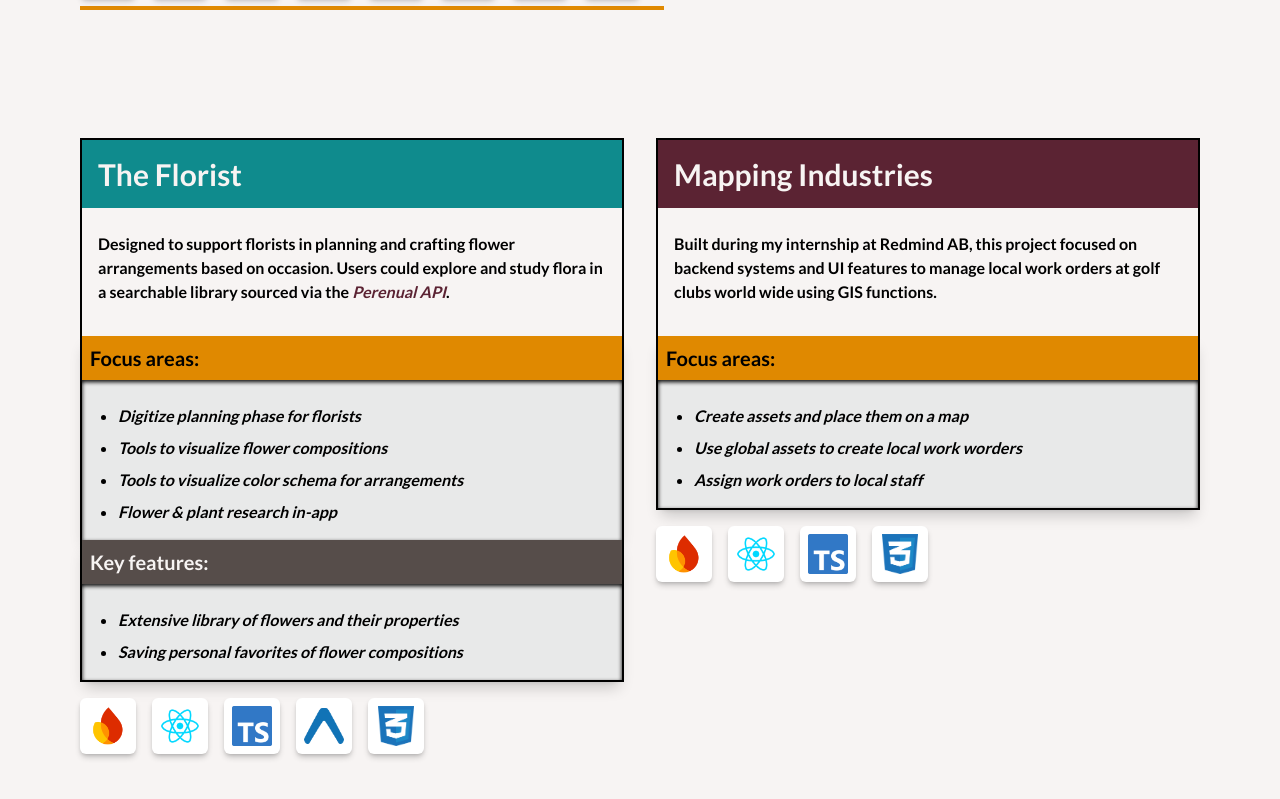
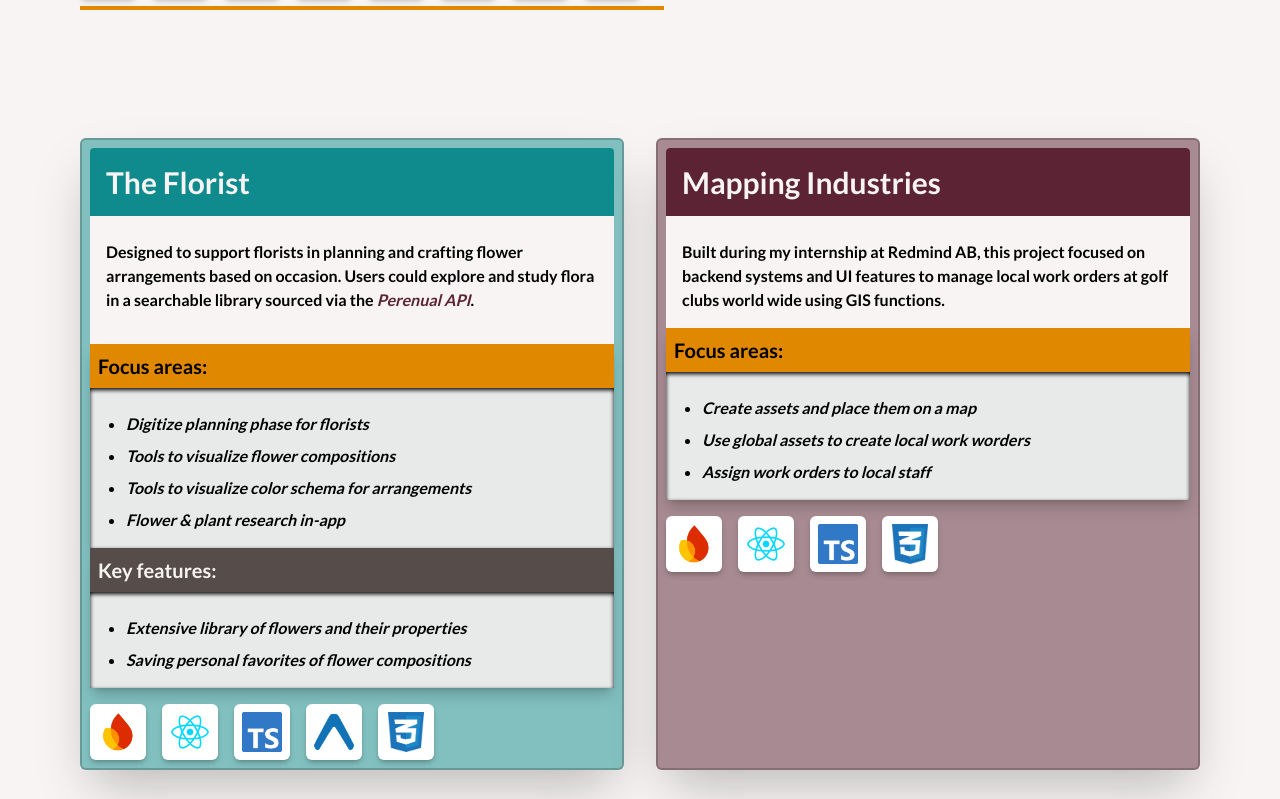
Before and after one commit to TeodorFredriksson95/cv-website-2025, a Next.js app: page /mobiledevelopment in a window 1280 px wide. Shown: the part 981-1780 px from the top of the page. Built offline with nearby package versions, Linux system fonts and the light colour scheme.

Commit message:
fix: enhance text visibility and add shadow effect for consistency across pages

```diff
--- a/src/app/education/page.tsx
+++ b/src/app/education/page.tsx
@@ -10,11 +10,11 @@ export default function EducationPage() {
       <main className="flex flex-col  row-start-2 w-full">
         <section className="text-center pt-0  ">
           <div className="  bg-secondary-green shadow-lg/20  p-8 md:p-15 ">
-            <h1 className="text-4xl sm:text-5xl font-semibold  text-secondary-cream leading-tight mb-3">
+            <h1 className="text-4xl text-shadow-lg sm:text-5xl font-semibold  text-secondary-cream leading-tight mb-3">
               Education
         </h1>
             <div className="flex justify-center mb-4 border-b-3 border-b-accent-orange w-2/10 mx-auto"></div>
-            <p className="text-lg w-full md:w-4/7 mx-auto text-white/80 font-semibold">
+            <p className="text-lg w-full md:w-4/7 mx-auto text-secondary-cream font-semibold">
               My learning has been shaped by formal education, real-world
               projects, and mentors who believed in learning by doing{" "}
             </p>
--- a/src/app/mobiledevelopment/page.tsx
+++ b/src/app/mobiledevelopment/page.tsx
@@ -10,12 +10,12 @@ export default function AppsAndMobilePage() {
       <main className="flex flex-col  row-start-2 w-full">
         <section className="text-center pt-0  ">
           <div className="  bg-secondary-green shadow-lg/20  p-8 md:p-15 ">
-            <h1 className="text-4xl sm:text-5xl font-semibold  text-secondary-cream leading-tight mb-3">
+            <h1 className="text-4xl sm:text-5xl font-semibold text-shadow-lg text-secondary-cream leading-tight mb-3">
               Mobile <br className="block sm:hidden" />
               Development
             </h1>
             <div className="flex justify-center mb-4 border-b-3 border-b-accent-orange w-2/10 mx-auto"></div>
-            <p className="text-lg w-full md:w-4/7 mx-auto text-white/80 font-semibold">
+            <p className="text-lg w-full md:w-4/7 mx-auto text-secondary-cream font-semibold">
               I love building apps that improve everyday life and keep users
               engaged
             </p>
@@ -161,17 +161,16 @@ export default function AppsAndMobilePage() {
         <Section>
           <div className="grid grid-cols-1 lg:grid-cols-2 gap-8 ">
             <div className="">
-
-              <div className="flex flex-col flex-1  h-full">
-              <div className="border-2">
-                <div>
-                  <h2 className="text-3xl bg-secondary-green p-4 font-extrabold text-secondary-cream mb-2">
+              <div className="flex border-2 border-black/20 flex-col flex-1 bg-secondary-green/50 rounded-md shadow-2xl p-2   h-full">
+                <div className="">
+                  <div className=" bg-secondary-cream rounded-md">
+                    <h2 className="text-3xl bg-secondary-green rounded-t p-4 font-extrabold text-secondary-cream mb-2">
                       The Florist
                     </h2>
                     <p className="text-md font-mono p-4 font-semibold mb-4">
-                    Designed to support florists in planning and crafting flower
-                    arrangements based on occasion. Users could explore and
-                    study flora in a searchable library sourced via the{" "}
+                      Designed to support florists in planning and crafting
+                      flower arrangements based on occasion. Users could explore
+                      and study flora in a searchable library sourced via the{" "}
                       <Link
                         className="hover:underline italic decoration-accent-orange font-bold underline-accent-orange text-secondary-purple"
                         href="https://perenual.com/docs/api"
@@ -180,7 +179,6 @@ export default function AppsAndMobilePage() {
                       </Link>
                       .
                     </p>
-                </div>
                           <div className="bg-secondary-brown mt-4 rounded shadow-lg/20 ">
                     <p className="text-xl p-2 font-bold bg-accent-orange   ">
                       Focus areas:
@@ -202,6 +200,7 @@ export default function AppsAndMobilePage() {
                       </ul>
                     </div>
                   </div>
+
                   <div className="bg-secondary-brown  rounded-t shadow-lg/20 ">
                     <p className="text-xl p-2 font-bold text-secondary-cream bg-secondary-brown   ">
                       Key features:
@@ -210,19 +209,17 @@ export default function AppsAndMobilePage() {
                       <ul className="list-disc px-5">
                         <li className="italic font-semibold">
                           Extensive library of flowers and their properties
-
                         </li>
                         <li className="italic font-semibold">
                           Saving personal favorites of flower compositions
-
                         </li>
-
                       </ul>
                     </div>
                   </div>
+                  </div>
+
 
                 </div>
-
 
                 <div className="flex  flex-wrap gap-4 mt-4">
                   <div className="w-14 h-14 p-2 bg-white flex items-center justify-center shadow-md shadow-black/20 rounded-md ">
@@ -267,18 +264,19 @@ export default function AppsAndMobilePage() {
               </div>
             </div>
             <div className="">
-
-              <div className="flex flex-col flex-1  h-full">
-              <div className="border-2">
-                <div>
-                  <h2 className="text-3xl bg-secondary-purple p-4 font-extrabold text-secondary-cream mb-2">
+              <div className="flex flex-col flex-1 border-2 border-black/20 bg-secondary-purple/50 rounded-md shadow-2xl p-2 h-full">
+                <div className=" rounded-md">
+                  <div className="bg-secondary-cream rounded-t">
+                    <h2 className="text-3xl bg-secondary-purple p-4 rounded-t font-extrabold text-secondary-cream mb-2">
                       Mapping Industries
                     </h2>
-                  <p className="text-md font-mono p-4 font-semibold mb-4">
-                    Built during my internship at Redmind AB, this project focused on backend systems and UI features to manage local work orders at golf clubs world wide using GIS functions.
+                    <p className="text-md font-mono p-4 font-semibold ">
+                      Built during my internship at Redmind AB, this project
+                      focused on backend systems and UI features to manage local
+                      work orders at golf clubs world wide using GIS functions.
                     </p>
                   </div>
-                <div className="bg-secondary-brown mt-4 rounded shadow-lg/20 ">
+                  <div className="bg-secondary-brown rounded shadow-lg/20 ">
                     <p className="text-xl p-2 font-bold bg-accent-orange   ">
                       Focus areas:
                     </p>
@@ -293,14 +291,10 @@ Use global assets to create local work worders
                         <li className="italic font-semibold">
                           Assign work orders to local staff
                         </li>
-
                       </ul>
                     </div>
                   </div>
-
-
                 </div>
-
 
                 <div className="flex  flex-wrap gap-4 mt-4">
                   <div className="w-14 h-14 p-2 bg-white flex items-center justify-center shadow-md shadow-black/20 rounded-md ">
@@ -326,8 +320,6 @@ Assign work orders to local staff
                     />
                   </div>
 
-
-
                   <div className="w-14 h-14 p-2 bg-white flex items-center justify-center shadow-md shadow-black/20 rounded-md ">
                     <img
                       src="/logos/csslogo.png"
@@ -338,11 +330,8 @@ Assign work orders to local staff
                 </div>
               </div>
             </div>
-
-
           </div>
         </Section>
-
       </main>
     </div>
   );
--- a/src/app/page.tsx
+++ b/src/app/page.tsx
@@ -22,9 +22,9 @@ export default function Home() {
   shadow-[0_10px_15px_-10px_rgba(0,0,0,0.7)] md:shadow-[-10px_0_15px_-10px_rgba(0,0,0,0.7)]"
         >
           {" "}
-          <h1 className="text-4xl font-bold  mb-4 ">Teodor Fredriksson</h1>
+          <h1 className="text-4xl font-bold text-shadow-lg mb-4 ">Teodor Fredriksson</h1>
           <div className="border-b-accent-orange border-b-4 w-1/10"></div>
-          <p className="text-lg  text-white/80 max-w-md">
+          <p className="text-lg  text-white max-w-md">
             I love making things that look good, work as expected and make people happy.
           </p>
 
--- a/src/app/webdevelopment/page.tsx
+++ b/src/app/webdevelopment/page.tsx
@@ -7,12 +7,12 @@ export default function WebPage() {
       <main className="flex flex-col  row-start-2 w-full">
         <section className="text-center pt-0  ">
           <div className="  bg-secondary-green shadow-lg/20  p-8 md:p-15 ">
-            <h1 className="text-4xl sm:text-5xl font-semibold  text-secondary-cream leading-tight mb-3">
+            <h1 className="text-4xl sm:text-5xl font-semibold text-shadow-lg text-secondary-cream leading-tight mb-3">
               Web <br className="block sm:hidden" />
               Development
             </h1>
             <div className="flex justify-center mb-4 border-b-3 border-b-accent-orange w-2/10 mx-auto"></div>
-            <p className="text-lg w-full md:w-4/7 mx-auto text-white/80 font-semibold">
+            <p className="text-lg w-full md:w-4/7 mx-auto text-secondary-cream font-semibold">
               From backend APIs to frontend polish — I love building systems
               that are efficient and feel easy to use
             </p>
```
Also changed, not shown: src/app/gamedevelopment/page.tsx (+4 -4 lines). Lines whose indentation alone changed are shown as unchanged.
